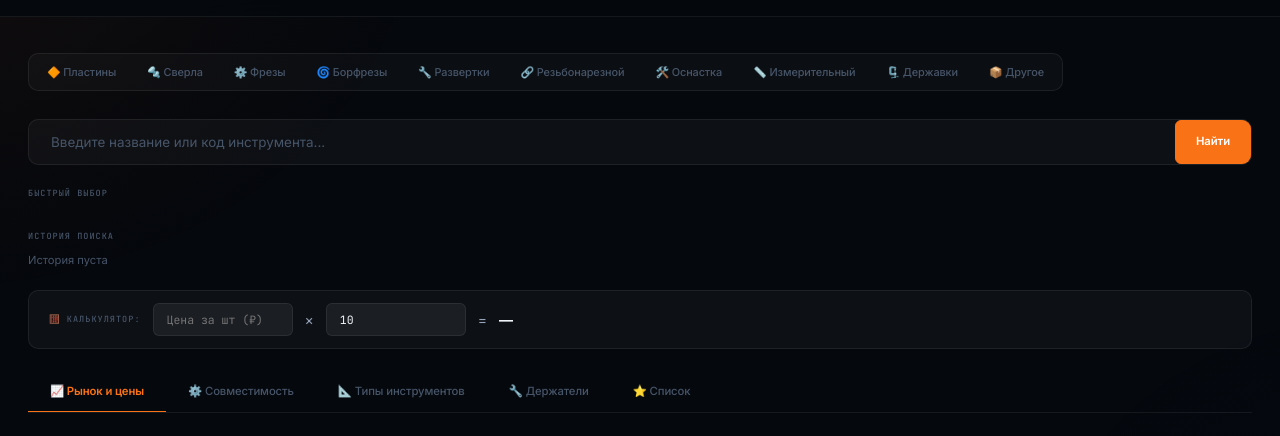
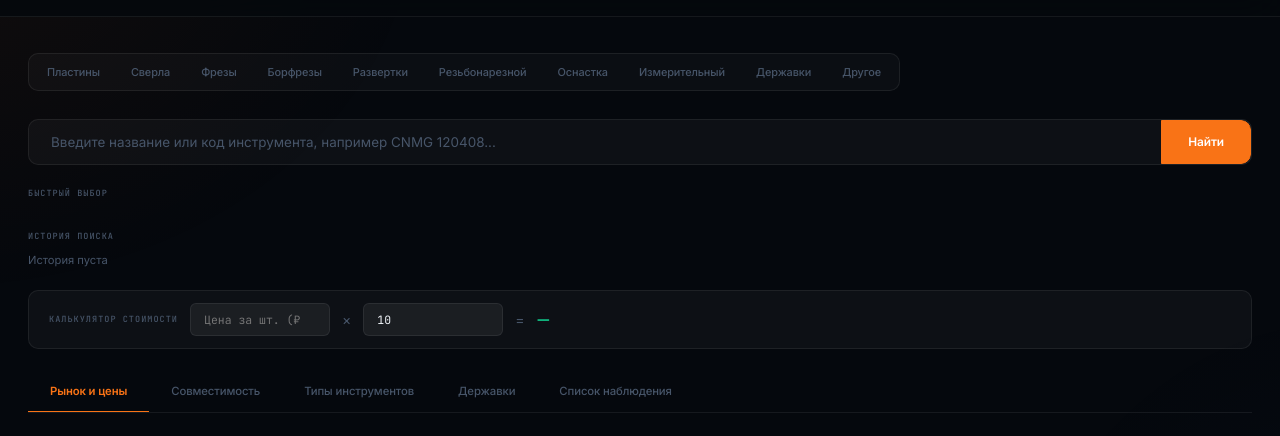
Before and after one commit to alanchikkleus-beep/toolmarket, a plain HTML site: page DEMO ALAN/frontend/index.html in a window 1280 px wide. Shown: the part 45-481 px from the top of the page. Drawn offline with Linux system fonts and the light colour scheme; no server answers.

Commit message:
Update index.html

```diff
--- a/DEMO ALAN/frontend/index.html
+++ b/DEMO ALAN/frontend/index.html
@@ -3,7 +3,7 @@
 <head>
   <meta charset="UTF-8">
   <meta name="viewport" content="width=device-width, initial-scale=1.0">
-  <title>ToolMarket Monitor</title>
+  <title>ToolMarket Monitor — Мониторинг цен на металлорежущий инструмент</title>
   <link rel="stylesheet" href="style.css">
 </head>
 <body>
@@ -12,9 +12,9 @@
   <header>
     <div class="logo">ToolMarket <span>Monitor</span></div>
     <div class="badge">Металлорежущий инструмент</div>
-    <div style="margin-left:auto">
+    <div style="margin-left:auto;display:flex;align-items:center;gap:8px">
       <button class="btn btn-secondary" id="cmp-open-btn" style="display:none" onclick="openCompare()">
-        ⚖️ Сравнить (<span id="cmp-count">0</span>)
+        Сравнение (<span id="cmp-count">0</span>)
       </button>
     </div>
   </header>
@@ -23,58 +23,58 @@
 
     <!-- Категории -->
     <div class="cat-bar" id="cat-bar">
-      <button class="cat-btn" data-cat="inserts">🔶 Пластины</button>
-      <button class="cat-btn" data-cat="drills">🔩 Сверла</button>
-      <button class="cat-btn" data-cat="mills">⚙️ Фрезы</button>
-      <button class="cat-btn" data-cat="burrs">🌀 Борфрезы</button>
-      <button class="cat-btn" data-cat="reamers">🔧 Развертки</button>
-      <button class="cat-btn" data-cat="threading">🔗 Резьбонарезной</button>
-      <button class="cat-btn" data-cat="tooling">🛠️ Оснастка</button>
-      <button class="cat-btn" data-cat="measuring">📏 Измерительный</button>
-      <button class="cat-btn" data-cat="toolholders">🗜️ Державки</button>
-      <button class="cat-btn" data-cat="other">📦 Другое</button>
+      <button class="cat-btn" data-cat="inserts">Пластины</button>
+      <button class="cat-btn" data-cat="drills">Сверла</button>
+      <button class="cat-btn" data-cat="mills">Фрезы</button>
+      <button class="cat-btn" data-cat="burrs">Борфрезы</button>
+      <button class="cat-btn" data-cat="reamers">Развертки</button>
+      <button class="cat-btn" data-cat="threading">Резьбонарезной</button>
+      <button class="cat-btn" data-cat="tooling">Оснастка</button>
+      <button class="cat-btn" data-cat="measuring">Измерительный</button>
+      <button class="cat-btn" data-cat="toolholders">Державки</button>
+      <button class="cat-btn" data-cat="other">Другое</button>
     </div>
 
     <!-- Поиск -->
     <div class="search-wrap">
       <div class="search-box">
         <input id="search-input" type="text"
-          placeholder="Введите название или код инструмента..."
+          placeholder="Введите название или код инструмента, например CNMG 120408..."
           spellcheck="false" autocomplete="off">
-        <button class="btn btn-primary" id="search-btn">Найти</button>
+        <button class="btn btn-primary" id="search-btn" style="border-radius:0 var(--r-lg) var(--r-lg) 0;padding:14px 26px;font-size:0.85rem">Найти</button>
       </div>
       <div id="cat-detect-bar" style="display:none"></div>
     </div>
 
     <!-- Быстрый выбор -->
     <div class="quick-select">
-      <div class="quick-label">Быстрый выбор</div>
+      <span class="quick-label">Быстрый выбор</span>
       <div class="chips" id="quick-chips"></div>
     </div>
 
     <!-- История поиска -->
     <div class="quick-select">
-      <div class="quick-label">История поиска</div>
+      <span class="quick-label">История поиска</span>
       <div class="chips" id="history-list"></div>
     </div>
 
     <!-- Калькулятор -->
     <div class="calc-bar">
-      <span class="quick-label" style="margin:0">🧮 Калькулятор:</span>
-      <input id="calc-price" type="number" placeholder="Цена за шт (₽)" min="0">
-      <span style="color:var(--muted)">×</span>
-      <input id="calc-qty" type="number" placeholder="Кол-во" min="1" value="10">
-      <span style="color:var(--muted)">=</span>
-      <span id="calc-result" style="font-weight:700;color:var(--success);min-width:100px">—</span>
+      <span class="quick-label" style="margin:0;white-space:nowrap">Калькулятор стоимости</span>
+      <input id="calc-price" type="number" placeholder="Цена за шт. (₽)" min="0">
+      <span style="color:var(--dim);font-size:1rem">×</span>
+      <input id="calc-qty" type="number" placeholder="Количество" min="1" value="10">
+      <span style="color:var(--dim)">=</span>
+      <span id="calc-result" style="font-family:var(--font-display);font-weight:700;font-size:1.1rem;color:var(--green);min-width:120px;letter-spacing:-0.02em">—</span>
     </div>
 
     <!-- Вкладки -->
     <div class="tabs">
-      <div class="tab active" data-tab="market">📈 Рынок и цены</div>
-      <div class="tab" data-tab="compat">⚙️ Совместимость</div>
-      <div class="tab" data-tab="shapes">📐 Типы инструментов</div>
-      <div class="tab" data-tab="holders">🔧 Держатели</div>
-      <div class="tab" data-tab="watch">⭐ Список <span id="watch-badge" style="display:none;background:var(--accent);color:#fff;border-radius:10px;padding:1px 6px;font-size:0.75rem;margin-left:4px">0</span></div>
+      <div class="tab active" data-tab="market">Рынок и цены</div>
+      <div class="tab" data-tab="compat">Совместимость</div>
+      <div class="tab" data-tab="shapes">Типы инструментов</div>
+      <div class="tab" data-tab="holders">Державки</div>
+      <div class="tab" data-tab="watch">Список наблюдения <span id="watch-badge" style="display:none;background:var(--accent);color:#fff;border-radius:10px;padding:1px 7px;font-size:0.70rem;margin-left:6px;font-family:var(--font-mono)">0</span></div>
     </div>
 
     <div id="tab-market"  class="tab-panel"></div>
@@ -90,8 +90,8 @@
 <div id="cmp-modal" class="cmp-overlay" style="display:none" onclick="if(event.target===this)closeCompare()">
   <div class="cmp-box">
     <div class="cmp-header">
-      <span style="font-weight:700;font-size:1.05rem">⚖️ Сравнение инструментов</span>
-      <button class="btn btn-secondary" onclick="closeCompare()">✕ Закрыть</button>
+      <span style="font-family:var(--font-display);font-weight:700;font-size:1rem;letter-spacing:-0.02em">Сравнение инструментов</span>
+      <button class="btn btn-secondary" onclick="closeCompare()">Закрыть</button>
     </div>
     <div id="cmp-content"></div>
   </div>
```
